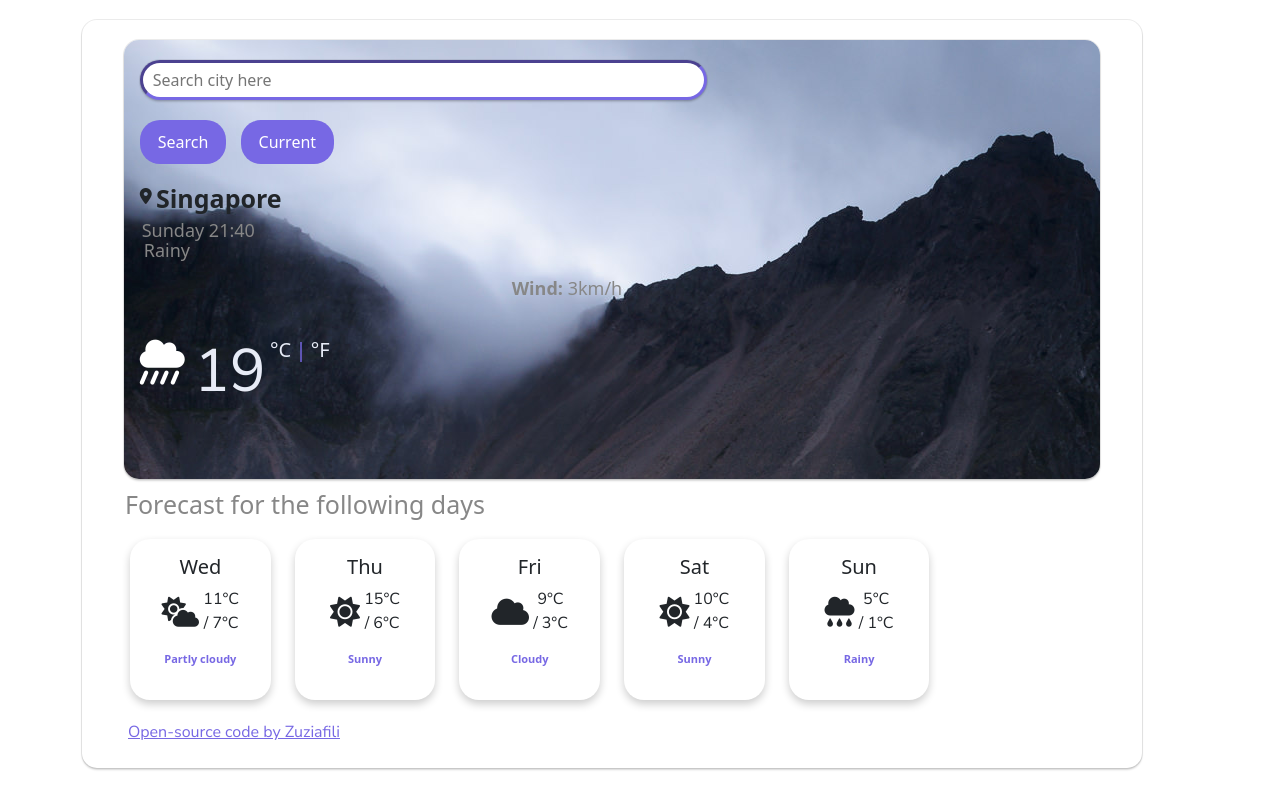
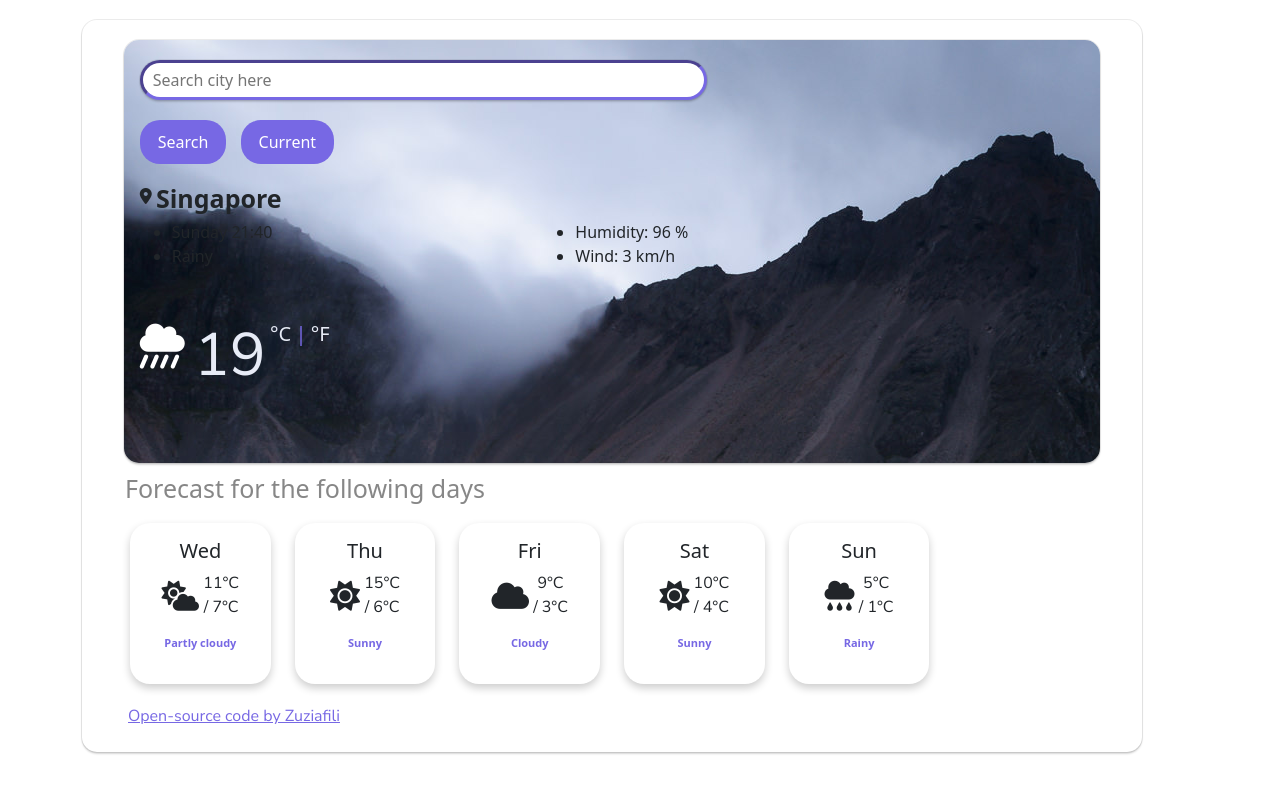
Before and after one commit to Zuziafili/WEATHERAPP, a website built with Parcel: page index.html in a window 1280 px wide. Built offline with nearby package versions, Linux system fonts and the light colour scheme; no server answers.

Commit message:
Changed the layout

```diff
--- a/index.html
+++ b/index.html
@@ -36,27 +36,35 @@
                             </h1>
                         </div>
                         <div class="weather-detail">
-                            <div class="weather-detail__text" id="actualDate">
-                                Tuesday 06:45
-                                <h1 class="precipitation">
-                                    <strong>
-                                        Humidity
-                                    </strong>
-                                    <span id="humidity">
-                                        : 96
-                                    </span>
-                                </h1>
-                            </div>
-                            <div class="weather-detail__text">
-                                <p class="weather-description" id="weather-description">
-                                    Rainy
-                                </p>
-                                <h1 class="wind" id="wind">
-                                    <strong>
-                                        Wind:
-                                    </strong>
-                                    3km/h
-                                </h1>
+                            <div class="row" id="weather-detail__text">
+                                <div class="col-5">
+                                    <ul>
+                                        <li class="li1" id="actualDate">
+                                            Tuesday 06:45
+                                        </li>
+                                        <li class="li2" id="weather-description">
+                                            Rainy
+                                        </li>
+                                    </ul>
+                                </div>
+                                <div class="col-5">
+                                    <ul>
+                                        <li class="li3">
+                                            Humidity:
+                                            <span id="humidity">
+                                                96
+                                            </span>
+                                            %
+                                        </li>
+                                        <li class="li4">
+                                            Wind:
+                                            <span id="wind">
+                                                3
+                                            </span>
+                                            km/h
+                                        </li>
+                                    </ul>
+                                </div>
                             </div>
                             <div class="temperature">
                                 <i class="fas fa-cloud-showers-heavy"></i>
```
